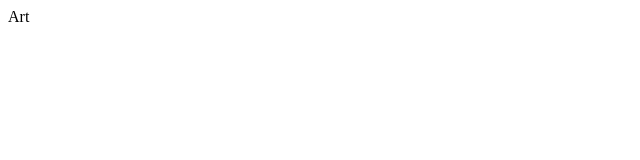
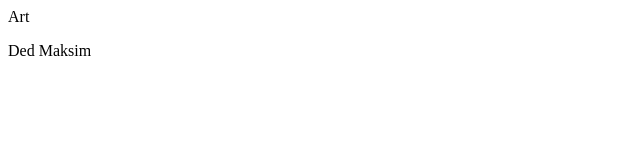
Before and after one commit to Winner-111/project, a plain HTML site: page index.html in a window 1280 px wide. Shown: the full height of the page, 0-640 px from the left. Drawn offline with Linux system fonts and the light colour scheme.

Commit message:
new commit

```diff
--- a/index.html
+++ b/index.html
@@ -1,6 +1,7 @@
 <html>
   <body>
     <p>Art</p>
+    <p>Ded Maksim</p>
   </body>
 
   <script src="console.js"></script>
```
